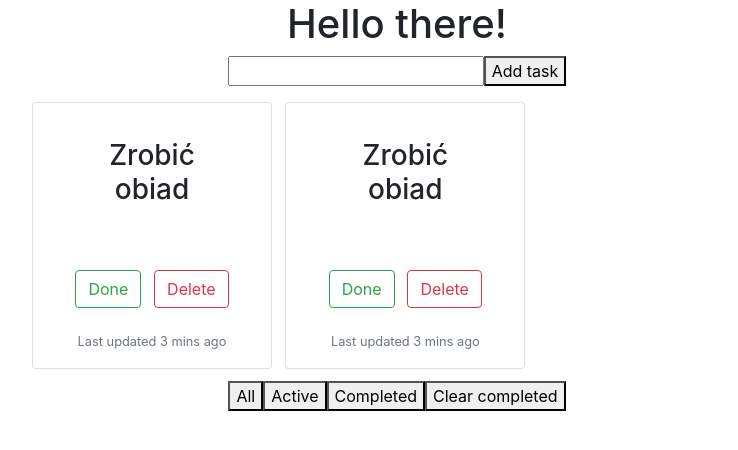
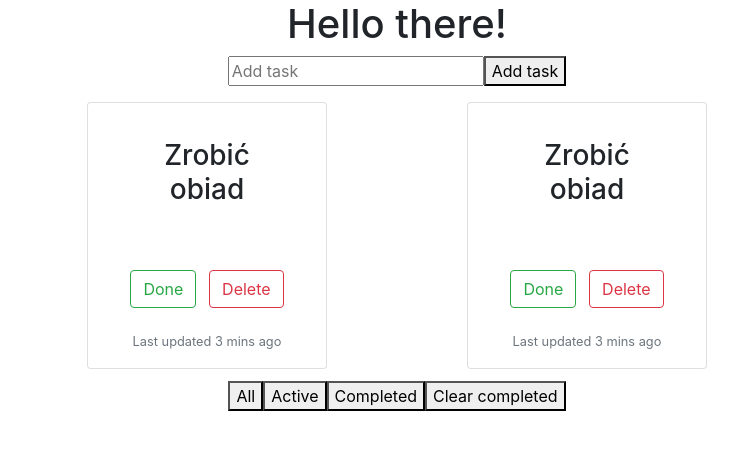
Before and after one commit to przemskydev/reactjs-training, a React (Create React App) app: page / in a window 1280 px wide. Shown: the top 450 px of the page, without its empty margins (243-981 px from the left). Built offline with nearby package versions, Linux system fonts and the light colour scheme.

Commit message:
add hooks in input comp

```diff
--- a/src/components/Buttons.js
+++ b/src/components/Buttons.js
@@ -1,5 +1,6 @@
 import React from 'react';
 import './style/Buttons.css'
+
 
 const Buttons = () => {
   return (
--- a/src/components/Input.js
+++ b/src/components/Input.js
@@ -1,9 +1,15 @@
-import React from 'react';
+import React, { useState } from 'react';
 
 const Input = () => {
+  const [addTask, setAddTask] = useState('')
+
   return (
     <div>
-      <input type='text' />
+      <input
+        type='addTask'
+        value={addTask}
+        placeholder='Add task'
+        onChange={e => setAddTask(e.target.value)} />
       <button type='button'>Add task</button>
     </div>
   )
--- a/src/components/TaskTodo.js
+++ b/src/components/TaskTodo.js
@@ -1,7 +1,7 @@
 import React from 'react';
 import './style/TaskTodo.css';
 
-import { Container, Row, Col, Button, Card } from 'react-bootstrap';
+import { Col, Button, Card } from 'react-bootstrap';
 
 
 
@@ -10,7 +10,7 @@ const TaskTodo = props => {
 
   return (
 
-      <Col sm='4'>
+      <Col>
         <Card>
           <Card.Body>
             <Card.Title>{title}</Card.Title>
```
